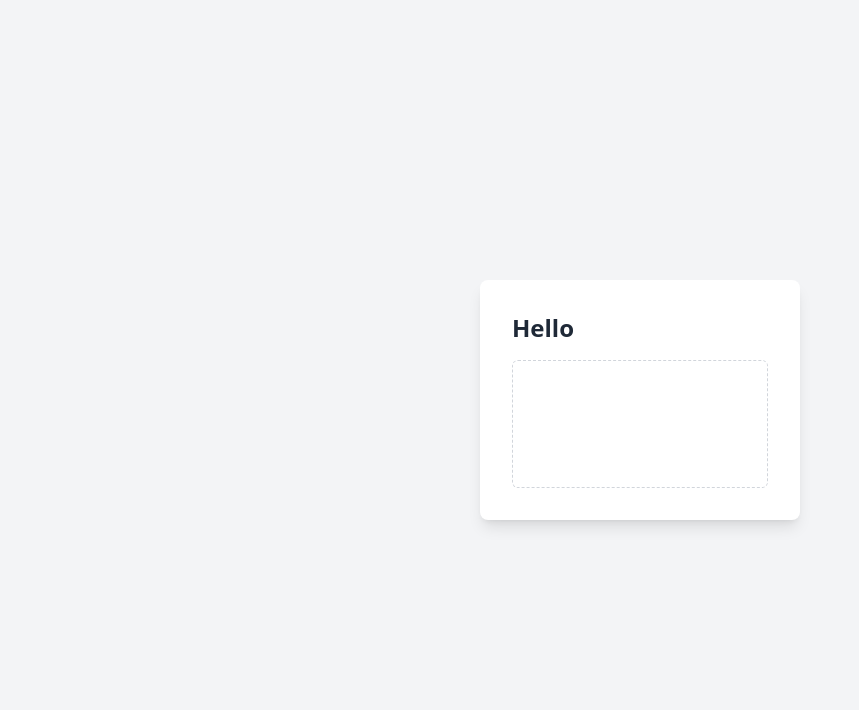
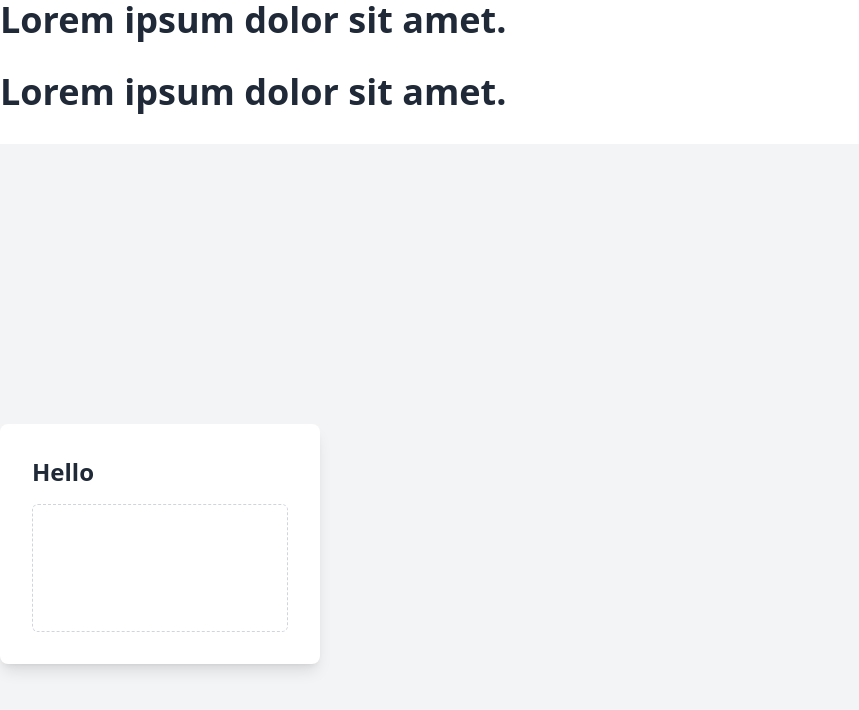
Before and after one commit to mdrubelhossain-me/react-framer-motion, a React app: page / in a window 1280 px wide. Shown: the top 710 px of the page, without its empty margins (0-859 px from the left). Built offline with nearby package versions, Linux system fonts and the light colour scheme; the HTML template or start-up script is replaced by a standard one.

Commit message:
animation test

```diff
--- a/package.json
+++ b/package.json
@@ -10,6 +10,7 @@
     "preview": "vite preview"
   },
   "dependencies": {
+    "framer-motion": "^12.23.12",
     "motion": "^12.23.12",
     "react": "^19.1.0",
     "react-dom": "^19.1.0"
--- a/src/App.jsx
+++ b/src/App.jsx
@@ -1,15 +1,35 @@
 import React from "react";
+import { motion as Motion } from "motion/react"
 
 const App = () => {
   return (
     <div>
-      <div className="flex items-center justify-center min-h-screen bg-gray-100">
-        <div className="bg-white rounded-lg shadow-lg p-8 w-80">
+      <Motion.h1
+        initial={{ opacity: 0, y: -50 }}
+        animate={{ opacity: 1, y: 0 }}
+        transition={{ duration: 1 }}
+        className="text-4xl font-bold mb-8 text-gray-800"
+      >
+        Lorem ipsum dolor sit amet.
+      </Motion.h1>
+      <Motion.h1
+        className="text-4xl font-bold mb-8 text-gray-800"
+        whileHover={{ scale: 0.9 , opacity: 0.5 }}
+      >
+        Lorem ipsum dolor sit amet.
+      </Motion.h1>
+      <div className="flex items-center min-h-screen bg-gray-100">
+        <Motion.div
+          initial={{ x: -220 }}
+          animate={{ x: [0, 900, 0] }}
+          transition={{ duration: 2 }}
+          className="bg-white rounded-lg shadow-lg p-8 w-80"
+        >
           <h1 className="text-2xl font-bold mb-4 text-gray-800">Hello</h1>
           <div className="border border-dashed border-gray-300 rounded-md h-32 flex items-center justify-center">
             {/* Content goes here */}
           </div>
-        </div>
+        </Motion.div>
       </div>
     </div>
   );
```
Also changed, not shown: 1 other file (tests, documents, lock files or other folders).
